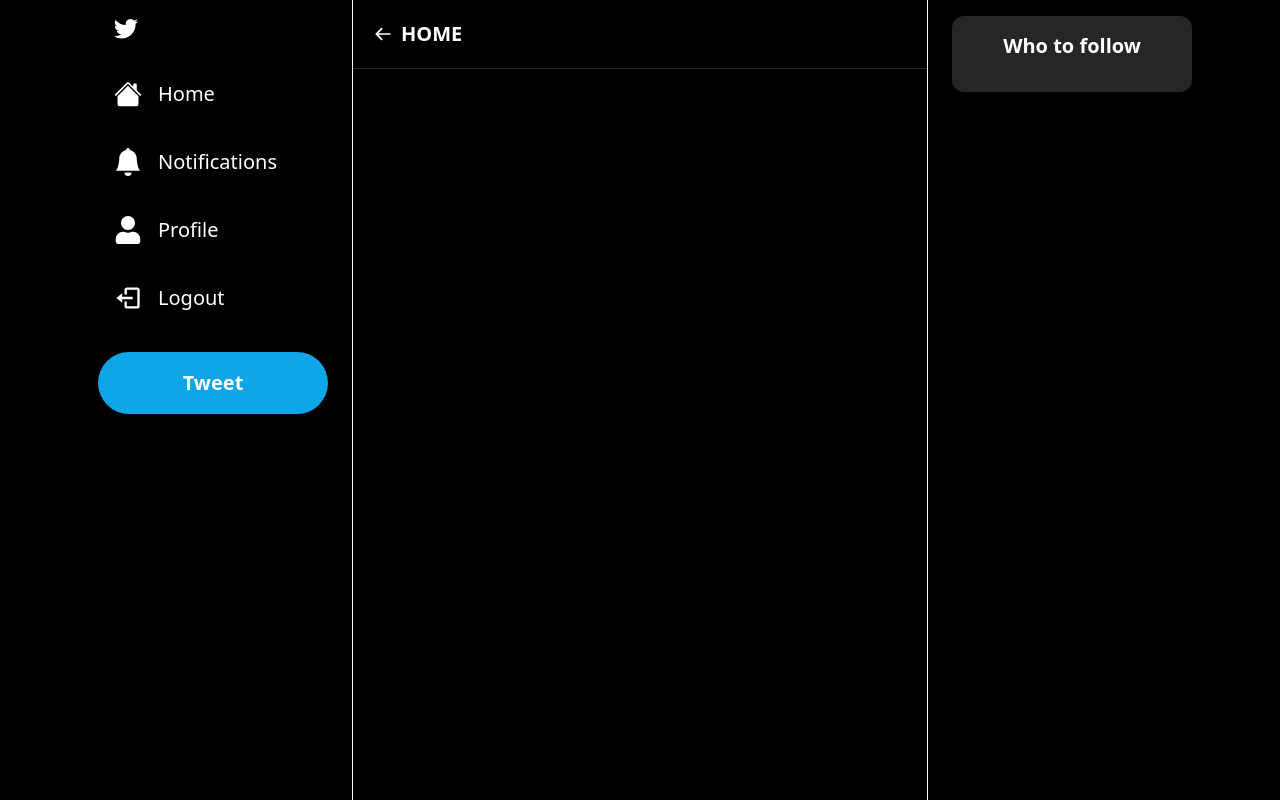
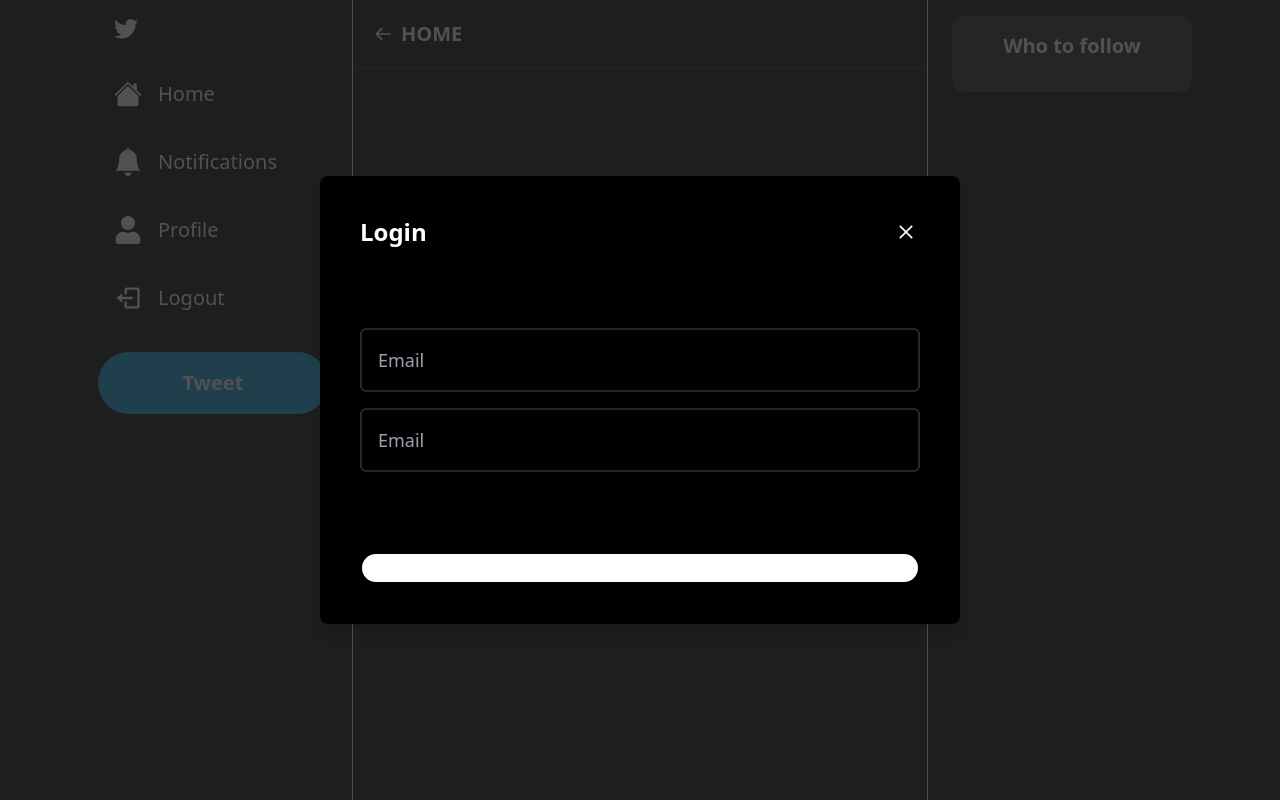
Before and after one commit to Sanjayshreeram/XClone, a Next.js app: page / in a window 1280 px wide. Built offline with nearby package versions, Linux system fonts and the light colour scheme.

Commit message:
first commit

```diff
--- a/components/Modal.tsx
+++ b/components/Modal.tsx
@@ -20,8 +20,10 @@ interface ModalProps {
 export const Modal:React.FC<ModalProps> = ({isOpen,onClose,onSubmit,title,body,footer,actionLabel,disabled}) => {
 
     const handleclose=useCallback(()=>{
+
          if(disabled)
             return;
+         console.log('called')
            onClose();
 
     },[disabled,onClose])
@@ -59,7 +61,7 @@ export const Modal:React.FC<ModalProps> = ({isOpen,onClose,onSubmit,title,body,f
       {/* {footer} */}
       <div className='flex flex-col gap-2 p-10 '>
        <Button disabled={disabled} label={actionLabel} secondary fullWdith large onClick={handleSubmit} />
-      {footer}
+
       </div>
 
 
--- /dev/null
+++ b/components/hooks/UserLoginModal.tsx
@@ -0,0 +1,17 @@
+import React from 'react'
+import { create } from 'zustand'
+
+interface UserLoginModalState {
+    isOpen:boolean;
+    onopen:()=>void;
+    onclose:()=>void;
+
+}
+export const UserLoginModal= create<UserLoginModalState>((set)=>({
+
+  isOpen:true,
+  onopen:()=>set({isOpen:true}),
+  onclose:()=>set({isOpen:false}),
+
+}))
+//this hook is used to open and close the modal
--- a/components/input.tsx
+++ b/components/input.tsx
@@ -9,6 +9,7 @@ import React from 'react'
  }
 export const Input:React.FC<InputProps> = ({placeholder,value,type,disabled,onChange}) => {
   return (
-    <div>input</div>
+    <input disabled={disabled} onChange={onChange} value={value} type={type} placeholder={placeholder} className='w-full p-4 text-lg bg-black border-2 border-neutral-800 rounded-md outline-none text-white foucs:border-sky-500 focus:border-2 disabled:bg-neutral-900 disabled:opacity-70 disabled:cursor-not-allowed transition'
+    />
   )
 }
--- /dev/null
+++ b/components/modals/Loginmodal.tsx
@@ -0,0 +1,49 @@
+import React, { useCallback, useState } from 'react'
+import { UserLoginModal } from '../hooks/UserLoginModal'
+import { Input } from '../input';
+import {Modal} from '@/components/Modal'
+
+const Loginmodal = () => {
+    const loginmodal=UserLoginModal();
+    const [email,setEmail]=useState('');
+    const [password,setPassword]=useState('');
+    const [isLoading,setIsLoading]=useState(false);
+
+    const onsubmit =useCallback(async()=>{
+        try
+        {
+            setIsLoading(true);
+            loginmodal.onclose();
+
+
+        }
+        catch(error)
+        {
+            console.log(error)
+
+        }
+        finally{
+            setIsLoading(false)
+        }
+
+    },[loginmodal])
+
+    const Bodycontent=(
+
+            <div className='flex flex-col gap-4 '>
+            <Input placeholder='Email' onChange={(e)=>setEmail(e.target.value)} value={email} disabled={isLoading}/>
+            <Input placeholder='Email' onChange={(e)=>setPassword(e.target.value)} value={password} disabled={isLoading}/>
+        </div>
+
+
+
+    )
+
+
+
+  return (
+    <Modal disabled={isLoading} isOpen={loginmodal.isOpen} title="Login" actionLabel="sign-in" onClose={loginmodal.onclose} onSubmit={onsubmit} body={Bodycontent}/>
+  )
+}
+//when i click close it gets hidden bcoz of the onclose function which triggers the set function to set the isopen to false then the modal is hidden and how does isopen affect the visibility of the modal is
+export default Loginmodal
--- a/package.json
+++ b/package.json
@@ -12,7 +12,8 @@
     "next": "14.1.4",
     "react": "^18",
     "react-dom": "^18",
-    "react-icons": "^5.0.1"
+    "react-icons": "^5.0.1",
+    "zustand": "^4.5.2"
   },
   "devDependencies": {
     "@types/node": "^20",
--- a/pages/_app.tsx
+++ b/pages/_app.tsx
@@ -2,12 +2,14 @@ import { Layout } from "@/components/Layout";
 import "@/styles/globals.css";
 import type { AppProps } from "next/app";
 import {Modal} from "@/components/Modal";
+import Loginmodal from "@/components/modals/Loginmodal";
 
 export default function App({ Component, pageProps }: AppProps) {
   return(
 
     <>
     {/* <Modal isOpen title="Test modal" actionLabel="Submit" /> */}
+    <Loginmodal />
       <Layout>
       <Component {...pageProps} />
     </Layout>
```
Also changed, not shown: 1 other file (tests, documents, lock files or other folders).
